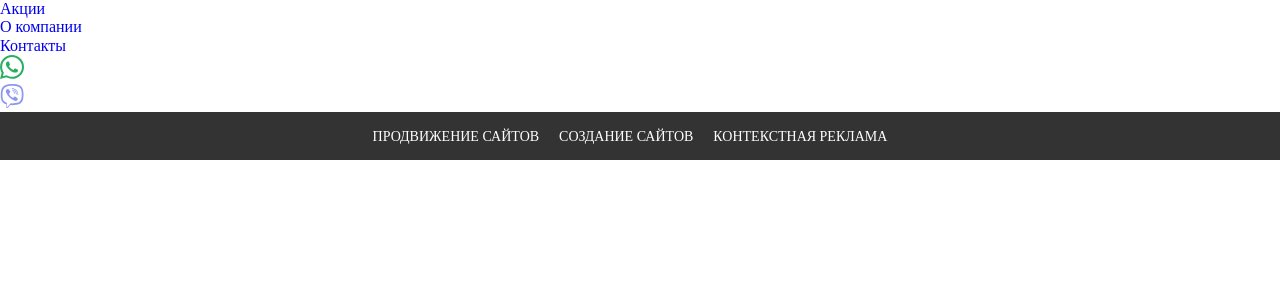
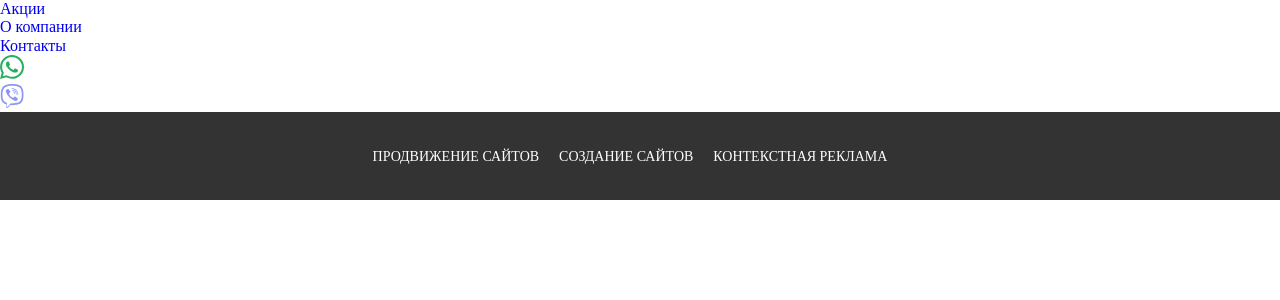
Before and after one commit to barometer-js/internet-advertising, a React (Create React App) app: page / in a window 1280 px wide. Shown: the top 300 px of the page. Built offline with nearby package versions, Linux system fonts and the light colour scheme.

Commit message:
added styles

```diff
--- a/src/components/BottomNavigation/BottomNavigation.module.scss
+++ b/src/components/BottomNavigation/BottomNavigation.module.scss
@@ -4,6 +4,9 @@
     linear-gradient(0deg, #333333, #333333), #735ff2;
   padding-top: 15px;
   padding-bottom: 15px;
+  font-family: Fira Sans Extra Condensed;
+  padding-left: 50px;
+  padding-right: 50px;
 }
 
 .BottomNavigationList {
@@ -15,6 +18,8 @@
 
 .BottomNavigationItem {
   margin-right: 20px;
+  margin-top: 20px;
+  margin-bottom: 20px;
 }
 
 .BottomNavigationLink {
```
